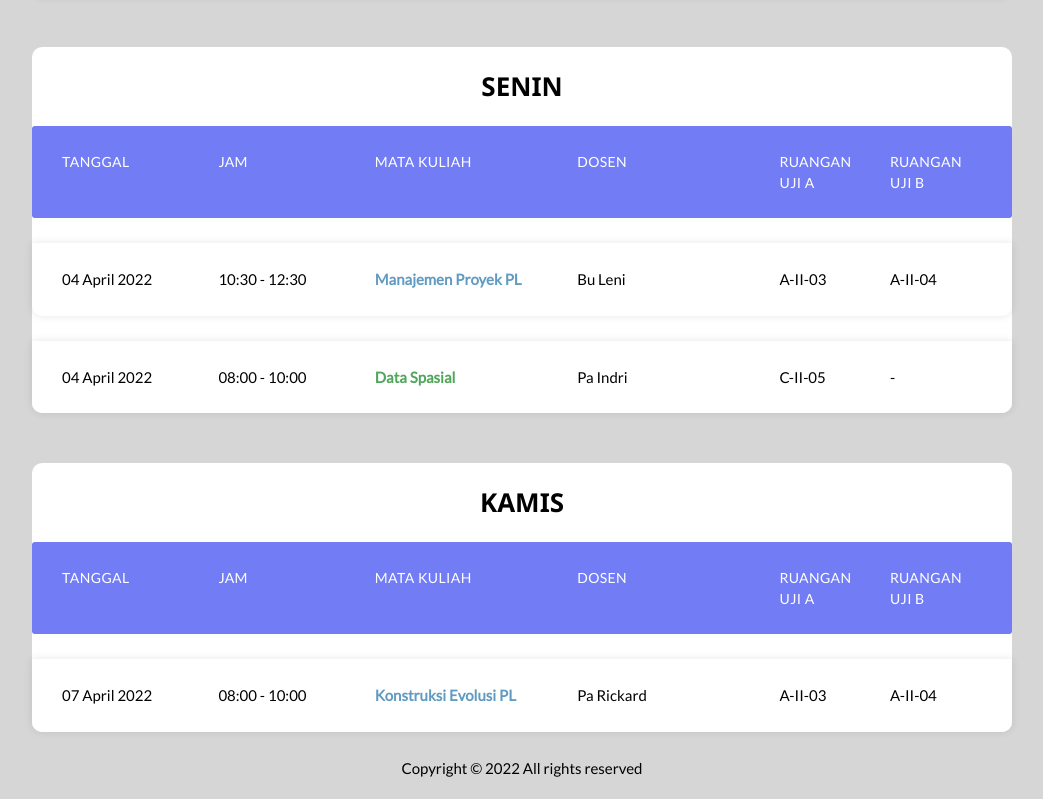
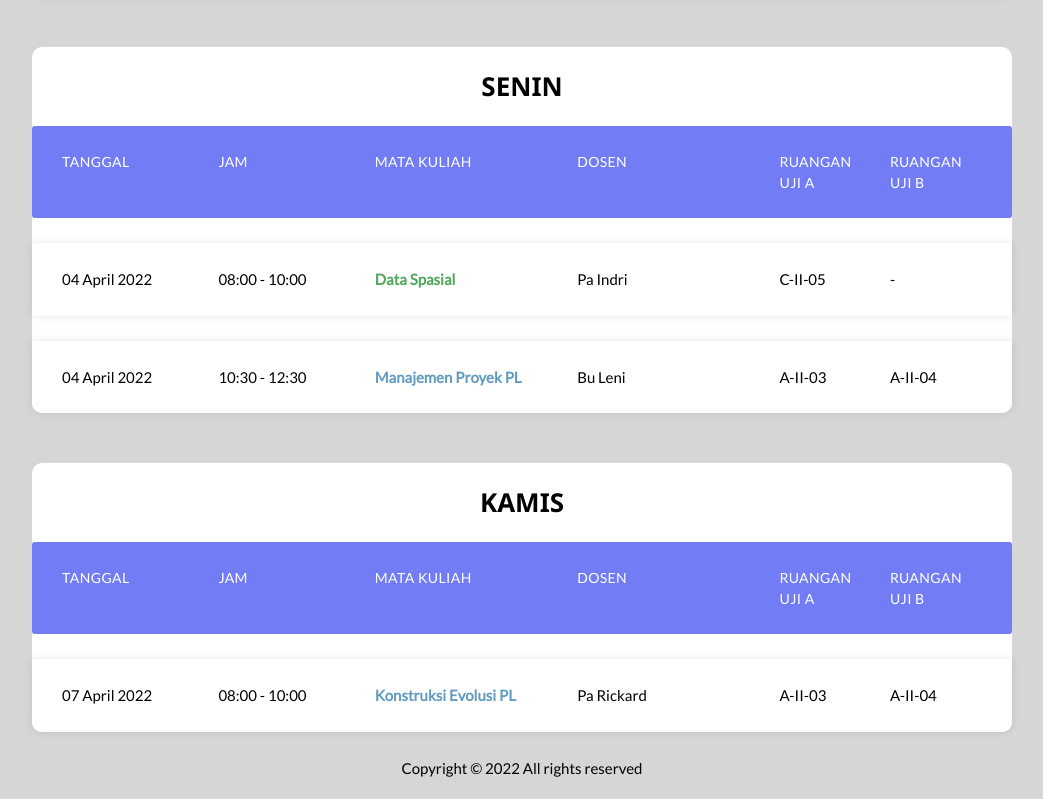
Before and after one commit to loothfee/jadwalkuliah-s6, a website: page public/jadwal-uts.html in a window 1280 px wide. Shown: the part 1663-2462 px from the top of the page, without its empty margins (118-1161 px from the left). Drawn offline with nearby package versions, Linux system fonts and the light colour scheme.

Commit message:
add jadwal UTS S6

```diff
--- a/public/jadwal-uts.html
+++ b/public/jadwal-uts.html
@@ -126,6 +126,14 @@
         <div class="col col-5">Ruangan Uji A</div>
         <div class="col col-5">Ruangan Uji B</div>
       </li>
+      <li class="table-row">
+        <div class="col col-2" data-label="Tanggal">04 April 2022</div>
+        <div class="col col-2" data-label="Jam">08:00 - 10:00</div>
+        <div class="col col-3" data-label="Mata Kuliah"><div class="ilkom">Data Spasial</div></div>
+        <div class="col col-4" data-label="Dosen">Pa Indri</div>
+        <div class="col col-5" data-label="Ruangan Uji A">C-II-05</div>
+        <div class="col col-5" data-label="Ruangan Uji B">-</div>
+      </li>
       <li class="table-row akhir">
         <div class="col col-2" data-label="Tanggal">04 April 2022</div>
         <div class="col col-2" data-label="Jam">10:30 - 12:30</div>
@@ -133,14 +141,6 @@
         <div class="col col-4" data-label="Dosen">Bu Leni</div>
         <div class="col col-5" data-label="Ruangan Uji A">A-II-03</div>
         <div class="col col-5" data-label="Ruangan Uji B">A-II-04</div>
-      </li>
-      <li class="table-row akhir">
-        <div class="col col-2" data-label="Tanggal">04 April 2022</div>
-        <div class="col col-2" data-label="Jam">08:00 - 10:00</div>
-        <div class="col col-3" data-label="Mata Kuliah"><div class="ilkom">Data Spasial</div></div>
-        <div class="col col-4" data-label="Dosen">Pa Indri</div>
-        <div class="col col-5" data-label="Ruangan Uji A">C-II-05</div>
-        <div class="col col-5" data-label="Ruangan Uji B">-</div>
       </li>
     </div>
 
```
